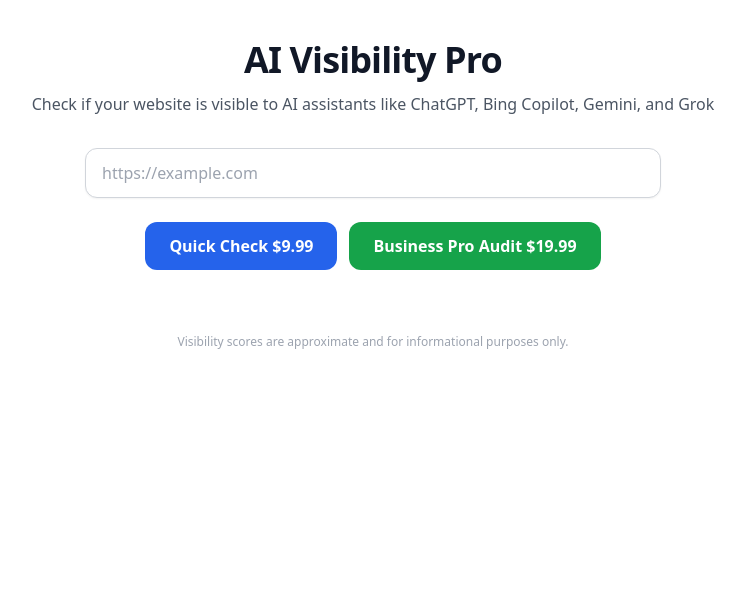
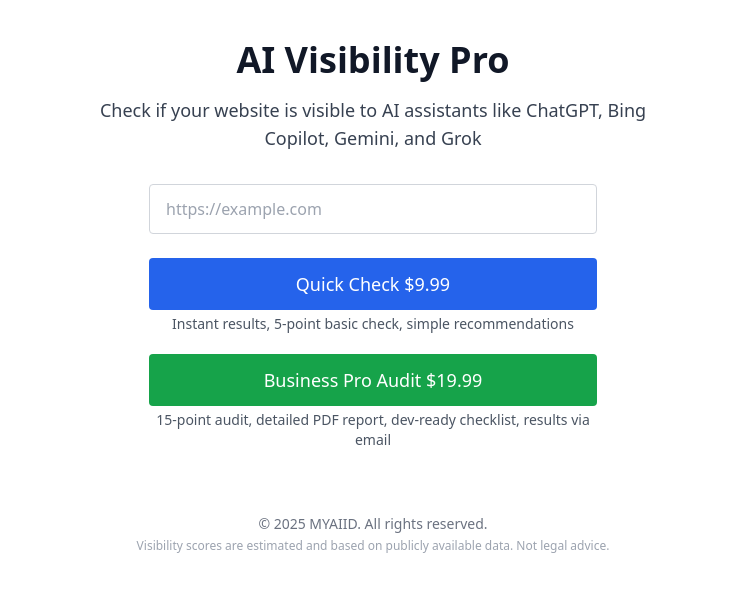
Before and after one commit to dm100usa-oss/aivcheck-sandbox, a Next.js app: page / in a window 1280 px wide. Shown: the top 592 px of the page, without its empty margins (267-1012 px from the left). Built offline with nearby package versions, Linux system fonts and the light colour scheme.

Commit message:
Update page.tsx

```diff
--- a/app/page.tsx
+++ b/app/page.tsx
@@ -1,184 +1,231 @@
 "use client";
 
-import { useEffect, useMemo, useRef, useState } from "react";
+import { useState, useMemo } from "react";
 import Donut from "@/components/Donut";
 
 type Check = { key?: string; name: string; passed: boolean; description: string };
-type AnalyzeResponse = {
-  url: string;
-  mode: "quick" | "full";
-  results: Check[];
-  score: number;
-  interpretation: "Low" | "Moderate" | "Good" | "Excellent" | string;
+
+const QUICK_LABELS: Record<string, string> = {
+  robots_txt: "robots.txt",
+  sitemap_xml: "sitemap.xml",
+  title: "Title tag",
+  meta_description: "Meta description",
+  structured_data: "Structured data (JSON-LD)",
 };
 
-const DOT_OK = "bg-emerald-600";
-const DOT_BAD = "bg-red-600";
-
-export default function HomePage() {
-  const [url, setUrl] = useState("");
-  const [error, setError] = useState<string | null>(null);
-  const [loading, setLoading] = useState<"idle" | "quick" | "full">("idle");
-  const [checkingText, setCheckingText] = useState("Checking");
-  const dotsRef = useRef(0);
-  const [data, setData] = useState<AnalyzeResponse | null>(null);
-
-  useEffect(() => {
-    if (loading === "idle") return;
-    const id = setInterval(() => {
-      dotsRef.current = (dotsRef.current + 1) % 4;
-      setCheckingText("Checking" + ".".repeat(dotsRef.current));
-    }, 400);
-    return () => clearInterval(id);
-  }, [loading]);
-
-  const isValidUrl = (v: string) => {
+function isValidHttpUrl(input: string) {
   try {
-      const u = new URL(v);
+    const u = new URL(input);
     return u.protocol === "http:" || u.protocol === "https:";
   } catch {
     return false;
   }
+}
+
+export default function HomePage() {
+  const [url, setUrl] = useState("");
+  const [error, setError] = useState("");
+  const [loading, setLoading] = useState<"idle" | "quick" | "full">("idle");
+  const [mode, setMode] = useState<"quick" | "full" | null>(null);
+  const [score, setScore] = useState<number | null>(null);
+  const [results, setResults] = useState<Check[] | null>(null);
+  const [interpretation, setInterpretation] = useState<string>("");
+
+  const disabled = loading !== "idle";
+
+  const placeholder = "https://example.com";
+
+  const showQuickList = mode === "quick" && results;
+
+  const handleClear = () => {
+    setUrl("");
+    setError("");
+    setScore(null);
+    setResults(null);
+    setInterpretation("");
+    setMode(null);
   };
 
-  const run = async (mode: "quick" | "full") => {
-    if (!url || !isValidUrl(url)) {
+  const runCheck = async (selected: "quick" | "full") => {
+    if (!url || !isValidHttpUrl(url)) {
       setError("Please enter a valid website URL");
       return;
     }
-    setError(null);
-    setData(null);
-    setLoading(mode);
+    setError("");
+    setLoading(selected);
+    setMode(selected);
+
     try {
       const res = await fetch("/api/check", {
         method: "POST",
         headers: { "Content-Type": "application/json" },
-        body: JSON.stringify({ url, mode }),
+        body: JSON.stringify({ url, mode: selected }),
       });
-      if (!res.ok) throw new Error(`Request failed: ${res.status}`);
-      const json = (await res.json()) as AnalyzeResponse;
-      setData(json);
-    } catch (e: any) {
-      setError(e?.message || "Unexpected error");
+
+      const data = await res.json();
+
+      if (!res.ok) throw new Error(data?.error || "Request failed");
+
+      setScore(data.score ?? null);
+      setResults(data.results ?? null);
+      setInterpretation(data.interpretation ?? "");
+    } catch (e) {
+      setError("Analyze failed. Please try again.");
+      setScore(null);
+      setResults(null);
+      setInterpretation("");
+      setMode(null);
     } finally {
       setLoading("idle");
     }
   };
 
-  const clearInput = () => {
-    setUrl("");
-    setError(null);
-  };
-
-  const checks = useMemo(() => data?.results ?? [], [data]);
+  const prettyMode = useMemo(() => {
+    if (!mode) return "";
+    return mode === "quick" ? "Quick Check" : "Business Pro Audit";
+  }, [mode]);
 
   return (
-    <main className="min-h-screen bg-white">
-      <div className="mx-auto max-w-3xl px-4 py-10">
-        <h1 className="text-4xl font-bold tracking-tight mb-3 text-gray-900 text-center">AI Visibility Pro</h1>
-        <p className="text-gray-600 mb-8 text-center">
+    <main className="min-h-screen bg-white flex flex-col items-center px-4 py-10">
+      <h1 className="text-4xl font-bold text-center mb-4 text-gray-900">AI Visibility Pro</h1>
+
+      <p className="text-lg text-center text-gray-700 mb-8 max-w-xl">
         Check if your website is visible to AI assistants like ChatGPT, Bing Copilot, Gemini, and Grok
       </p>
 
-        <div className="w-full max-w-xl mx-auto relative">
+      {/* URL input */}
+      <div className="w-full max-w-md relative">
         <input
-            type="text"
+          type="url"
           inputMode="url"
-            autoComplete="off"
-            placeholder="https://example.com"
           value={url}
-            onChange={(e) => {
-              setUrl(e.target.value);
-              if (error) setError(null);
-            }}
-            className="w-full px-4 py-3 rounded-xl border border-gray-300 bg-white text-gray-900 placeholder-gray-400 focus:outline-none focus:ring-2 focus:ring-emerald-500 focus:border-emerald-500 shadow-sm pr-12"
+          onChange={(e) => setUrl(e.target.value)}
+          placeholder={placeholder}
+          className={`w-full pr-10 pl-4 py-3 rounded border text-base outline-none ${
+            error ? "border-red-500" : "border-gray-300"
+          }`}
+          autoCapitalize="none"
+          autoCorrect="off"
+          spellCheck={false}
         />
+        {/* Clear (X) */}
         {url && (
           <button
-              onClick={clearInput}
-              className="absolute right-2 top-1/2 -translate-y-1/2 h-8 w-8 rounded-full bg-gray-100 hover:bg-gray-200 text-gray-600 flex items-center justify-center"
-              title="Clear"
-              aria-label="Clear input"
+            aria-label="Clear"
+            onClick={handleClear}
+            className="absolute right-2 top-1/2 -translate-y-1/2 w-6 h-6 rounded-full bg-gray-200 hover:bg-gray-300 text-gray-700 flex items-center justify-center"
           >
             ×
           </button>
         )}
-          {error && <div className="text-red-600 text-sm mt-2">{error}</div>}
+        {error && <p className="text-red-500 text-sm mt-2">{error}</p>}
       </div>
 
-        <div className="mt-6 flex flex-col sm:flex-row items-stretch sm:items-center gap-3 justify-center">
+      {/* Buttons */}
+      <div className="mt-6 flex flex-col items-center w-full max-w-md space-y-5">
+        <div className="w-full flex flex-col items-center space-y-1">
           <button
-            onClick={() => run("quick")}
-            disabled={loading !== "idle"}
-            className="w-full sm:w-auto rounded-xl bg-blue-600 hover:bg-blue-700 disabled:opacity-60 text-white px-6 py-3 font-semibold"
-            title="Quick Check — $9.99"
+            onClick={() => runCheck("quick")}
+            disabled={disabled}
+            className={`w-full text-white py-3 rounded text-lg font-medium transition ${
+              disabled ? "bg-blue-400 cursor-not-allowed" : "bg-blue-600 hover:bg-blue-700"
+            }`}
           >
-            {loading === "quick" ? checkingText : "Quick Check $9.99"}
+            {loading === "quick" ? "Checking…" : "Quick Check $9.99"}
           </button>
-          <button
-            onClick={() => run("full")}
-            disabled={loading !== "idle"}
-            className="w-full sm:w-auto rounded-xl bg-green-600 hover:bg-green-700 disabled:opacity-60 text-white px-6 py-3 font-semibold"
-            title="Business Pro Audit — $19.99"
-          >
-            {loading === "full" ? checkingText : "Business Pro Audit $19.99"}
-          </button>
+          <p className="text-sm text-gray-600 text-center">
+            Instant results, 5-point basic check, simple recommendations
+          </p>
         </div>
 
-        {data && (
-          <div className="mt-10">
-            <div className="flex items-center gap-6 flex-col sm:flex-row">
-              <Donut percent={data.score} />
-              <div className="text-center sm:text-left">
-                <div className="text-3xl font-semibold">{data.score}%</div>
-                <div className="text-sm text-gray-600 mt-1">
-                  Mode: <span className="font-medium">{data.mode === "quick" ? "Quick Check" : "Full Audit"}</span> ·{" "}
-                  Interpretation: <span className="font-medium">{data.interpretation}</span>
+        <div className="w-full flex flex-col items-center space-y-1">
+          <button
+            onClick={() => runCheck("full")}
+            disabled={disabled}
+            className={`w-full text-white py-3 rounded text-lg font-medium transition ${
+              disabled ? "bg-green-400 cursor-not-allowed" : "bg-green-600 hover:bg-green-700"
+            }`}
+          >
+            {loading === "full" ? "Checking…" : "Business Pro Audit $19.99"}
+          </button>
+          <p className="text-sm text-gray-600 text-center">
+            15-point audit, detailed PDF report, dev-ready checklist, results via email
+          </p>
         </div>
-                <div className="text-sm text-gray-500 mt-2 break-all">URL: {data.url}</div>
-                {data.mode === "quick" && (
-                  <div className="text-xs text-gray-500 mt-1">
-                    * Score uses full 15-point weighted model; only 5 core criteria are shown below.
       </div>
+
+      {/* Result */}
+      {score !== null && (
+        <section className="mt-10 w-full max-w-2xl">
+          <div className="flex flex-col items-center">
+            <Donut value={score} />
+            <div className="mt-4 text-center">
+              <p className="text-xl font-semibold text-gray-900">{score}%</p>
+              {mode && (
+                <p className="text-sm text-gray-600">
+                  Mode: {prettyMode} · Interpretation: {interpretation || "—"} <br />
+                  URL: {url}
+                </p>
               )}
             </div>
           </div>
 
+          {/* Quick: show only 5 core checks (no percentages), colored status */}
+          {showQuickList && (
             <div className="mt-8">
-              <h2 className="text-lg font-semibold mb-3">{data.mode === "quick" ? "Core criteria" : "All checks"}</h2>
-              <ul className="divide-y divide-gray-200 rounded-xl border border-gray-200">
-                {checks.map((r, i) => {
-                  const ok = r.passed;
+              <h3 className="text-lg font-semibold mb-3 text-gray-900">Checks</h3>
+              <ul className="divide-y divide-gray-200 rounded border border-gray-200">
+                {results!.map((c) => {
+                  const label = QUICK_LABELS[c.key ?? ""] ?? c.name;
+                  const ok = c.passed;
                   return (
-                    <li key={r.name + i} className="px-4 py-3 flex items-start justify-between gap-4">
-                      <div className="flex items-start gap-3">
-                        <span className={`mt-1 h-3 w-3 rounded-full ${ok ? DOT_OK : DOT_BAD}`} />
-                        <div>
-                          <div className="font-medium">{r.name}</div>
-                          <div className="text-sm text-gray-600">{r.description}</div>
+                    <li key={label} className="flex items-center justify-between px-4 py-3">
+                      <div className="flex items-center space-x-3">
+                        <span
+                          className={`inline-block w-2.5 h-2.5 rounded-full ${
+                            ok ? "bg-green-500" : "bg-red-500"
+                          }`}
+                        />
+                        <span className="text-gray-900">{label}</span>
                       </div>
-                      </div>
-                      {data.mode === "quick" ? (
-                        <div className={`text-sm font-semibold ${ok ? "text-emerald-700" : "text-red-600"}`}>
+                      <span className={`text-sm font-medium ${ok ? "text-green-600" : "text-red-600"}`}>
                         {ok ? "Good" : "Insufficient"}
-                        </div>
-                      ) : (
-                        <div className={`text-sm font-semibold ${ok ? "text-emerald-600" : "text-red-600"}`}>
-                          {ok ? "PASS" : "FAIL"}
-                        </div>
-                      )}
+                      </span>
                     </li>
                   );
                 })}
               </ul>
             </div>
+          )}
+
+          {/* Full: show all 15 with PASS/FAIL */}
+          {mode === "full" && results && (
+            <div className="mt-8">
+              <h3 className="text-lg font-semibold mb-3 text-gray-900">Checks</h3>
+              <ul className="divide-y divide-gray-200 rounded border border-gray-200">
+                {results.map((c, i) => (
+                  <li key={`${c.key ?? c.name}-${i}`} className="flex items-center justify-between px-4 py-3">
+                    <div>
+                      <p className="text-gray-900">{c.name}</p>
+                      <p className="text-gray-500 text-sm">{c.description}</p>
+                    </div>
+                    <span className={`text-sm font-semibold ${c.passed ? "text-green-600" : "text-red-600"}`}>
+                      {c.passed ? "PASS" : "FAIL"}
+                    </span>
+                  </li>
+                ))}
+              </ul>
             </div>
           )}
+        </section>
+      )}
 
-        <div className="mt-16 text-center text-xs text-gray-400">
-          Visibility scores are approximate and for informational purposes only.
-        </div>
-      </div>
+      <footer className="mt-16 text-center text-sm">
+        <p className="text-gray-500">© 2025 MYAIID. All rights reserved.</p>
+        <p className="text-gray-400 text-xs mt-1">
+          Visibility scores are estimated and based on publicly available data. Not legal advice.
+        </p>
+      </footer>
     </main>
   );
 }
```
Lines whose indentation alone changed are shown as unchanged.
